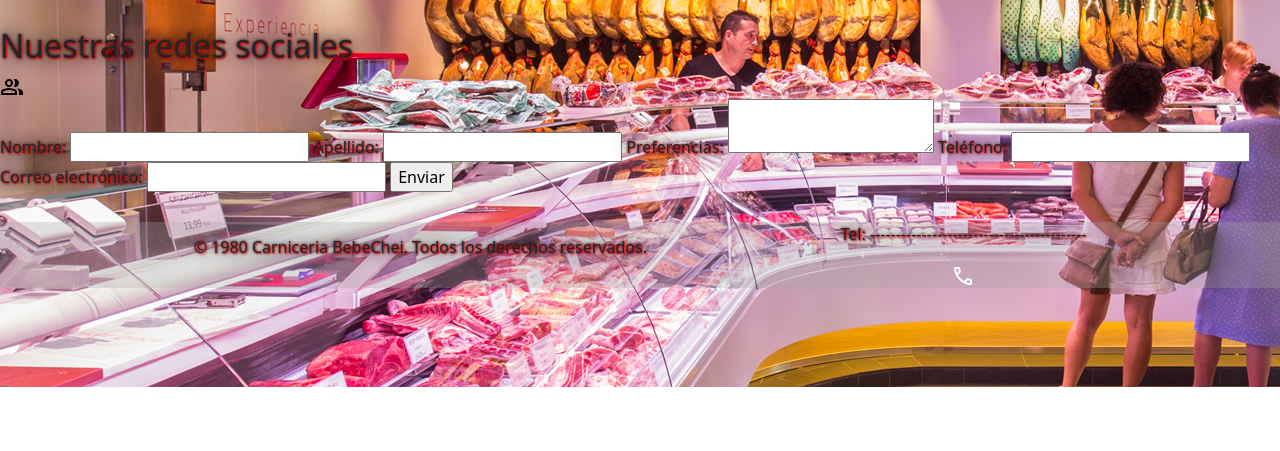
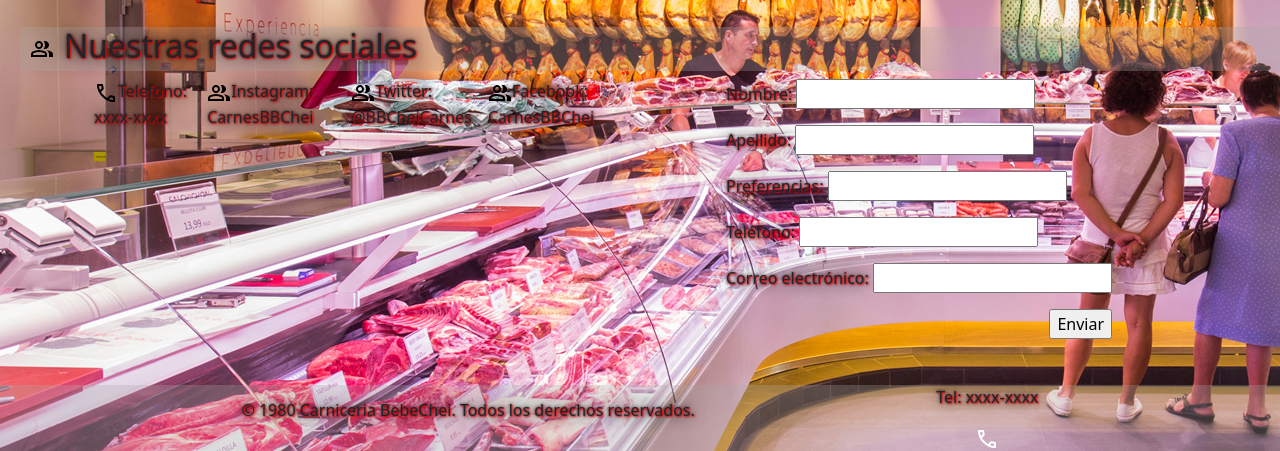
Before and after one commit to Maxbsktb/Preentrega2-Serrano, a plain HTML site: page contacto.html in a window 1280 px wide. Shown: the part 413-864 px from the top of the page. Before the commit the page ends 800 px from the top, so only its background shows below. Drawn offline with Linux system fonts and the light colour scheme.

Commit message:
cambios en contacto

```diff
--- a/contacto.html
+++ b/contacto.html
@@ -38,29 +38,46 @@
         </div>
 
     </main>
-    <h2>Nuestras redes sociales</h2>
+    <h2 class="socialtitle"><img class="mediaicon" src="./img/group_FILL0_wght400_GRAD0_opsz24.png" alt="">Nuestras redes sociales</h2>
     <section class="socialmedia">
-        <img src="./img/group_FILL0_wght400_GRAD0_opsz24.png" alt="">
+        <div class="container text-center">
+            <div class="row">
+              <div class="col">
 
-        <form action="/enviar.php" method="post">
-            <label for="nombre">Nombre:</label>
-            <input type="text" id="nombre" name="nombre" required>
+                <p><img src="./img/mobil.png" alt="telefono">Telefono: xxxx-xxxx</p>
+                <p><img src="./img/face.png" alt="instagram">Instagram: CarnesBBChei</p>
+                <p><img src="./img/face.png" alt="twitter">Twitter: @BBCheiCarnes</p>
+                <p><img src="./img/face.png" alt="facebook">Facebook: CarnesBBChei</p>
 
-            <label for="apellido">Apellido:</label>
-            <input type="text" id="apellido" name="apellido" required>
+              </div>
+              <div class="col">
+                <p><form action="/enviar.php" method="post">
+                    <label for="nombre">Nombre:</label>
+                    <input type="text" id="nombre" name="Nombre" required></p>
+                <p><label for="apellido">Apellido:</label>
+                    <input type="text" id="apellido" name="Apellido" required>
+                </p>
+                <p><label for="preferencias">Preferencias:</label>
+                    <input type="text" id="preferencias" name="Preferenciaas" required>
+                    <!-- <textarea id="preferencias" name="preferencias" required></textarea>     -->
+                </p>
+                <p><label for="telefono">Teléfono:</label>
+                    <input type="tel" id="telefono" name="Telefono">
+                </p>
+                <p><label for="email">Correo electrónico:</label>
+                    <input type="email" id="email" name="email" required>
 
-            <label for="preferencias">Preferencias:</label>
-            <textarea id="preferencias" name="preferencias" required></textarea>
+                    <p class="submitbotom"><input type="submit" value="Enviar">
 
-            <label for="telefono">Teléfono:</label>
-            <input type="tel" id="telefono" name="telefono">
+                    </p>
+                  </form>
 
-            <label for="email">Correo electrónico:</label>
-            <input type="email" id="email" name="email" required>
+                </p>
 
-            <input type="submit" value="Enviar">
-          </form>
+             </div>
 
+            </div>
+          </div>
 
     </section>
 
@@ -69,7 +86,7 @@
             <p>© 1980 Carniceria BebeChei. Todos los derechos reservados.</p>
         </div>
         <div>
-            <p class="help">Tel: ------------------------------------------ </p>
+            <p class="help">Tel: xxxx-xxxx </p>
             <a href="./contacto.html"><img src="./img/mobil.png" alt="Contacto"></a>
 
         </div>
--- a/css/style.css
+++ b/css/style.css
@@ -125,3 +125,48 @@ body{
     margin: 30px 0;
     background: rgba(168, 167, 167, 0.3);
 }
+
+.socialtitle{
+    display: flex;
+    align-items: left;
+    text-align: center;
+    justify-content: start;
+    background: rgba(168, 167, 167, 0.3);
+    margin-left: 20px;
+
+
+}
+
+.mediaicon{
+    margin: 10px;
+}
+
+.socialmedia{
+    width: 100%;
+    display: list-item;
+    flex-direction: row;
+    align-items: center;
+    text-align: center;
+}
+
+
+.socialmedia div{
+    width: 100%;
+    display: flex;
+    flex-direction: row;
+    align-items: left;
+    justify-content: space-evenly;
+    text-align: left;
+
+    }
+
+    .submitbotom{
+        display: flex;
+        align-items: right;
+        justify-content: end;
+
+
+    }
+
+
+    /*Comenzando productos/*
```
Also changed, not shown: img/face.png (added).
